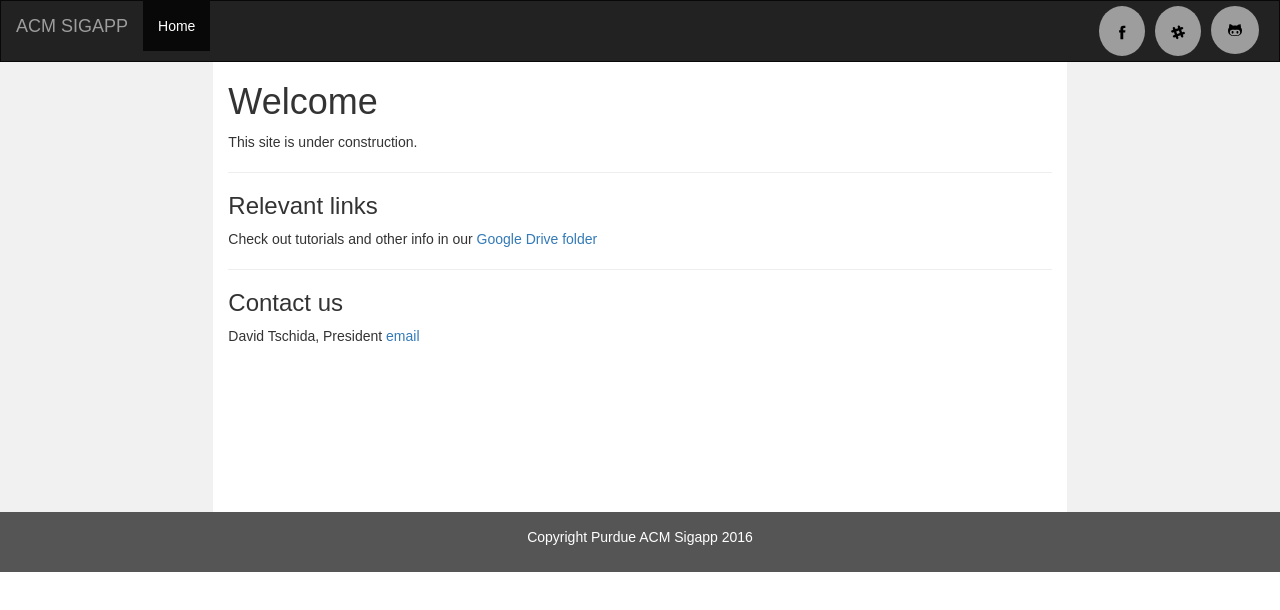
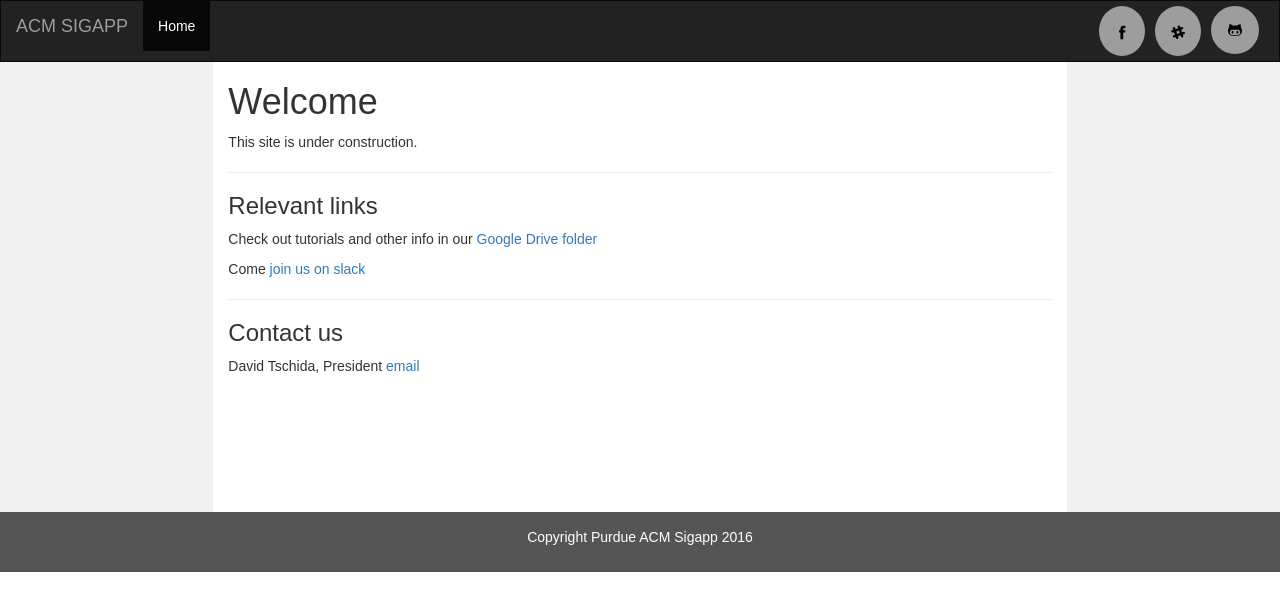
Before and after one commit to Purdue-ACM/sigapp-website, a React (Create React App) app: page / in a window 1280 px wide. Shown: the top 610 px of the page. Built offline with nearby package versions, Linux system fonts and the light colour scheme.

Commit message:
added join slack button

```diff
--- a/src/components/Home.js
+++ b/src/components/Home.js
@@ -16,6 +16,7 @@ const Home = (props) => {
             <hr />
             <h3>Relevant links</h3>
             <p>Check out tutorials and other info in our <a href='https://drive.google.com/drive/folders/0ByBsXZAwFI0qSzY4NGFWeUZqeEU'>Google Drive folder</a></p>
+            <p>Come <a href='https://acm-sigapp-heroku-slack.herokuapp.com/'>join us on slack</a></p>
             <hr/>
             <h3>Contact us</h3>
             <p>David Tschida, President <a href='mailto:dt+sigapp@purdue.edu'>email</a></p>
```
